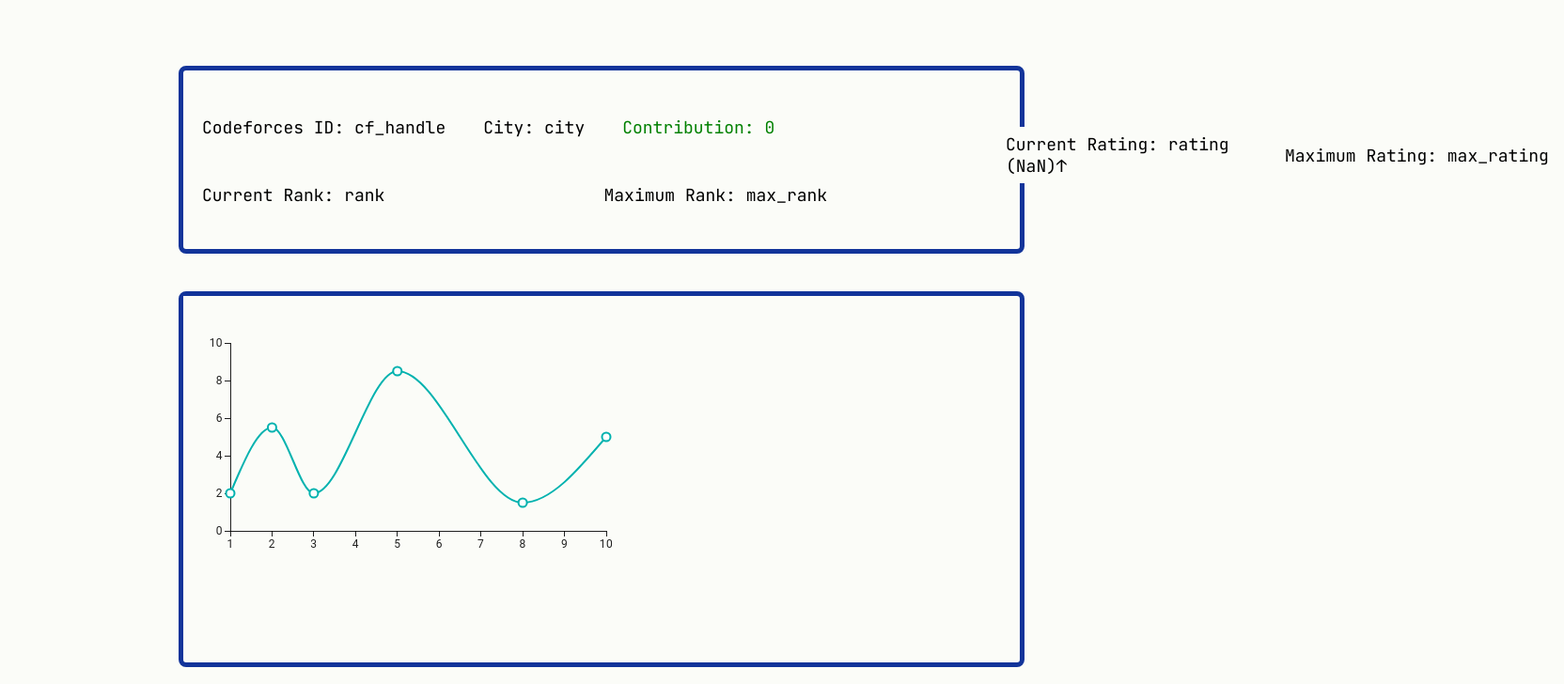
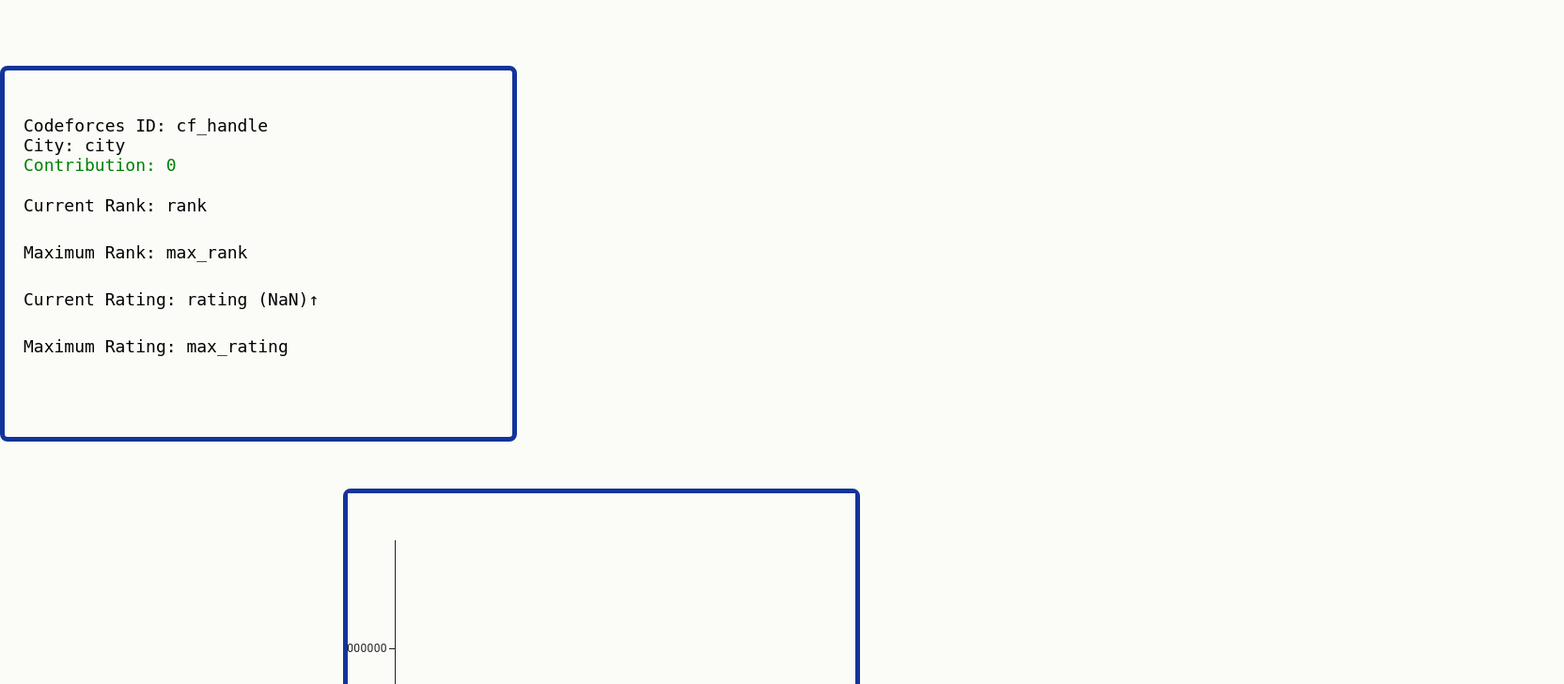
Before and after one commit to N0vice17/profileforces, a React (Vite) app: page / in a window 1280 px wide. Shown: the part 80-808 px from the top of the page at 94% size, 1664 px wide, since content can reach past the window. Built offline with nearby package versions, Linux system fonts and the light colour scheme.

Commit message:
Chaging the UI

```diff
--- a/src/App.jsx
+++ b/src/App.jsx
@@ -1,14 +1,12 @@
 import Navbar from "./Navbar/Navbar.jsx"
 import Home from "./Home/Home.jsx"
 import Problemgraph from "./Problems/Problemgraph.jsx"
-import Ratingraph from "./Ratingraph/Ratingraph.jsx"
 
 function App() {
   return (
     <>
       <Navbar />
       <Home />
-      <Ratingraph />
       <Problemgraph />
     </>
   )
--- a/src/Home/Home.css
+++ b/src/Home/Home.css
@@ -8,15 +8,13 @@
     display: flex;
     flex-direction: column;
     justify-content: center;
-    width: 900px;
-    margin-left: auto;
-    margin-right: auto;
+    width: 550px;
     margin-top: 50px;
-    height: 25vh;
+    height: 50vh;
     padding-left: 20px;
     padding-right: 15px;
     padding-bottom: 10px;
-    font-family: 'Jetbrains Mono', monospace;
+    font-family: 'Monospace', sans-serif;
     font-size: 18px;
     border-radius: 8px;
     border: 5px solid #12349A;
@@ -25,11 +23,9 @@
 
 .profile-id {
     display: flex;
-    align-items: center;
+    flex-direction: column;
     width: 100%;
     height: 85px;
-    gap: 40px;
-    flex-wrap: wrap;
 }
 
 .profile-section1 {
@@ -47,7 +43,7 @@
 .profile-rank,
 .profile-rating {
     display: flex;
-    flex-wrap: wrap;
+    flex-direction: column;
 }
 
 .profile-normal-rank,
@@ -55,8 +51,7 @@
 .profile-max-rank,
 .profile-max-rating {
     display: flex;
-    align-items: center;
-    height: 60px;
-    width: 50%;
-    flex-wrap: wrap;
+    flex-direction: row;
+    height: 50px;
+    width: 100%;
 }
--- a/src/Home/Home.jsx
+++ b/src/Home/Home.jsx
@@ -16,9 +16,9 @@
     const [trend, settrend] = useState("\u2191")
     useEffect(() => {
         const navsearchicon = document.querySelector(".nav-search-icon");
-        navsearchicon.addEventListener('click', async () => {
+        navsearchicon.addEventListener('click', () => {
             const username = document.querySelector(".nav-search-name");
-            await fetch(`https://codeforces.com/api/user.info?handles=${username.value}`)
+            fetch(`https://codeforces.com/api/user.info?handles=${username.value}`)
                 .then((response) => {
                     return response.json();
                 })
--- a/src/Problems/Problemgraph.css
+++ b/src/Problems/Problemgraph.css
@@ -10,7 +10,7 @@
     flex-direction: column;
     align-items: center;
     margin-top: 50px;
-    width: 910px;
+    width: 550px;
     border-radius: 8px;
     border: 5px solid #12349A;
     font-family: 'JetBrains Mono', monospace;
--- a/src/Problems/Problemgraph.jsx
+++ b/src/Problems/Problemgraph.jsx
@@ -8,9 +8,9 @@
     const [rank, setrank] = useState(new Array(36).fill(0));
     useEffect(() => {
         const navsearchicon = document.querySelector(".nav-search-icon")
-        navsearchicon.addEventListener('click', async () => {
+        navsearchicon.addEventListener('click', () => {
             const username = document.querySelector(".nav-search-name");
-            await fetch(`https://codeforces.com/api/user.status?handle=${username.value}`)
+            fetch(`https://codeforces.com/api/user.status?handle=${username.value}`)
                 .then((response) => {
                     return response.json();
                 })
@@ -60,7 +60,7 @@
                             data: ['A', 'B', 'C', 'D', 'E', 'F', 'G', 'H'],
                         }]}
                         series={[{ data: [problems[0], problems[1], problems[2], problems[2], problems[3], problems[4], problems[5], problems[6]] }]}
-                        width={900}
+                        width={540}
                         height={330}
                     />
                 </div>
@@ -71,7 +71,7 @@
                             data: ['800', '900', '1000', '1100', '1200', '1300', '1400', '1500', '1600', '1700', '1800', '1900', '2000', '2100', '2200'],
                         }]}
                         series={[{ data: [rank[8], rank[9], rank[10], rank[11], rank[12], rank[13], rank[14], rank[15], rank[16], rank[17], rank[18], rank[19], rank[20], rank[21], rank[22]] }]}
-                        width={900}
+                        width={650}
                         height={330}
                     />
                 </div>
--- a/src/Ratingraph/Ratingraph.css
+++ /dev/null
@@ -1,9 +0,0 @@
-.ratingplot {
-    margin-left: auto;
-    margin-right: auto;
-    width: 900px;
-    border-radius: 8px;
-    height: 400px;
-    margin-top: 40px;
-    border: 5px solid #12349A;
-}
--- a/src/Ratingraph/Ratingraph.jsx
+++ /dev/null
@@ -1,39 +0,0 @@
-import { useState, useEffect } from "react";
-import "../Ratingraph/Ratingraph.css"
-import { LineChart } from "@mui/x-charts/LineChart";
-
-export default function Ratingraph() {
-    const [ratingchange, setrating] = useState({});
-    useEffect(() => {
-        const navsearchicon = document.querySelector(".nav-search-icon");
-        navsearchicon.addEventListener('click', async () => {
-            const username = document.querySelector(".nav-search-name");
-            await fetch(`https://codeforces.com/api/user.rating?handle=${username.value}`)
-                .then((response) => {
-                    return response.json();
-                })
-                .then((apidata) => {
-                    setrating(apidata);
-                })
-        })
-    })
-    useEffect(() => {
-        console.log(ratingchange);
-    }, [ratingchange])
-    return (
-        <>
-            <div className="ratingplot">
-                <LineChart
-                    xAxis={[{ data: [1, 2, 3, 5, 8, 10] }]}
-                    series={[
-                        {
-                            data: [2, 5.5, 2, 8.5, 1.5, 5],
-                        },
-                    ]}
-                    width={500}
-                    height={300}
-                />
-            </div>
-        </>
-    );
-}
```
